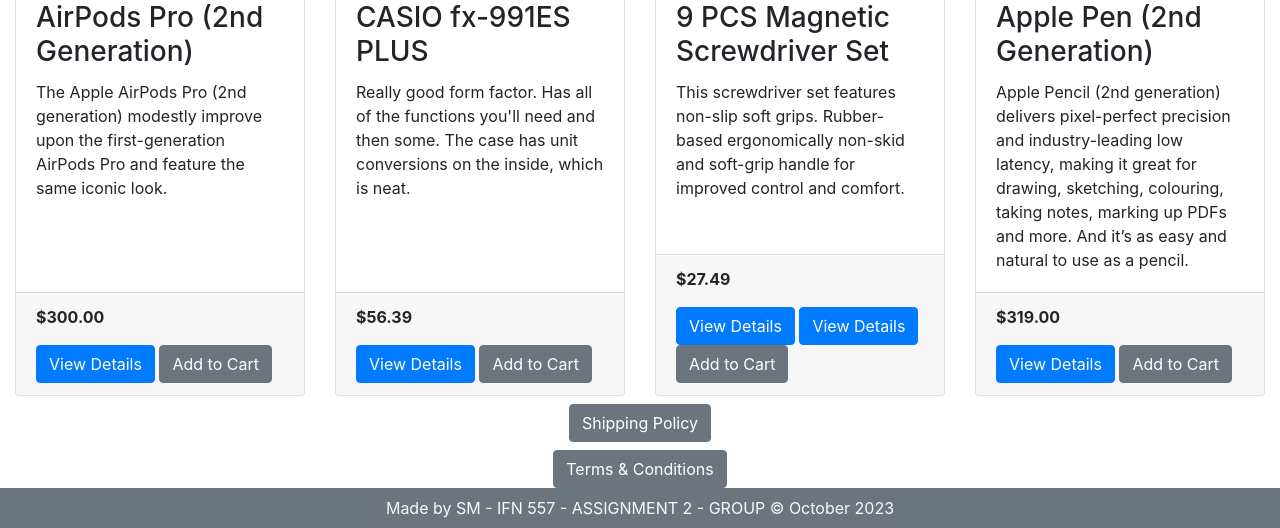
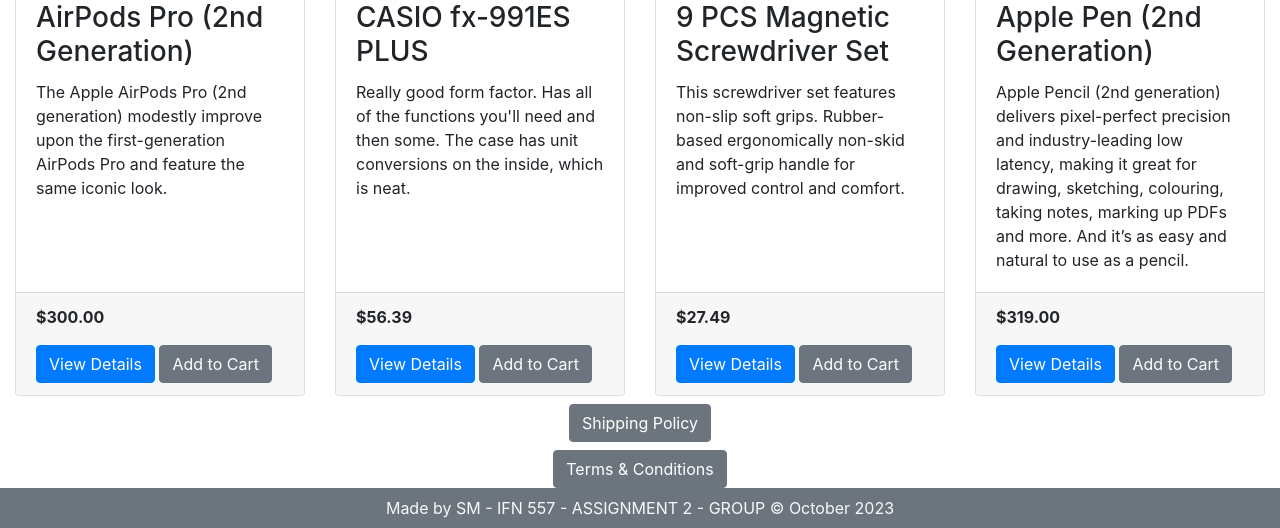
Before and after one commit to simondevinci/IFN557_Assignment2, a Flask app: page / in a window 1280 px wide. Shown: the part 2154-2682 px from the top of the page. Run offline with Flask 3, Linux system fonts and the light colour scheme; some libraries are stand-ins or nearby versions.

Commit message:
running page

```diff
--- a/IFN557_A2_Folder/miltonproject03final/miltontours/templates/index.html
+++ b/IFN557_A2_Folder/miltonproject03final/miltontours/templates/index.html
@@ -61,7 +61,7 @@
             </div>
             <div class="card-footer mt-auto">
                 <p class="card-text"><strong>$300.00</strong></p>
-                <a href="{{ url_for('items', item_id=1)}}" class="btn btn-primary">View Details</a>
+                <a href="{{ url_for('main.itemdetails', itemid=1)}}" class="btn btn-primary">View Details</a>
                 <a href="{{ url_for ('main.order')}}" class="btn btn-secondary">Add to Cart</a>
             </div>
         </article>
@@ -75,7 +75,7 @@
             </div>
             <div class="card-footer mt-auto">
                 <p class="card-text"><strong>$56.39</strong></p>
-                <a href="{{ url_for('items', item_id=2)}}" class="btn btn-primary">View Details</a>
+                <a href="{{ url_for('main.itemdetails', itemid=2)}}" class="btn btn-primary">View Details</a>
                 <a href="{{ url_for ('main.order')}}" class="btn btn-secondary">Add to Cart</a>
             </div>
         </article>
@@ -87,8 +87,7 @@
             </div>
             <div class="card-footer mt-auto">
                 <p class="card-text"><strong>$27.49</strong></p>
-                <a href="{{ url_for('items', item_id=3)}}" class="btn btn-primary">View Details</a>
-                <a href="{{ url_for('items', item_id=2)}}" class="btn btn-primary">View Details</a>
+                <a href="{{ url_for('main.itemdetails', itemid=3)}}" class="btn btn-primary">View Details</a>
                 <a href="{{ url_for ('main.order')}}" class="btn btn-secondary">Add to Cart</a>
             </div>
         </article>
@@ -100,7 +99,7 @@
             </div>
             <div class="card-footer mt-auto">
                 <p class="card-text"><strong>$319.00</strong></p>
-                <a href="{{ url_for('items', item_id=4)}}" class="btn btn-primary">View Details</a>
+                <a href="{{ url_for('main.itemdetails', itemid=4)}}" class="btn btn-primary">View Details</a>
                 <a href="{{ url_for ('main.order')}}" class="btn btn-secondary">Add to Cart</a>
             </div>
         </article>
@@ -114,8 +113,17 @@
                 <h4 class="card-title">{{ item.name }}</h4>
                 <p class="card-text">{{ item.description }}</p>
                 <p class="card-text"><strong>{{ item.price }}</strong></p>
+                <a href= "{{ url_for('items', item_id=item.id) }}" class="btn btn-primary">View Details</a>
+
             </div>
-            <div class="card-footer"><a href= "{{ url_for('items', item_id=item.id) }}" class="btn btn-primary">Categories</a></div>
+            <div class="card-footer">
+                <form action="{{ url_for('main.order') }}">
+                    <input type="hidden" id="item_id" name="item_id" value="{{ item.id }}">
+                    <input class="btn btn-primary" type="submit" value="Add to Cart">
+                </form>
+
+            </div>
+
         </div>
         {% endfor %}
     </div>
```
